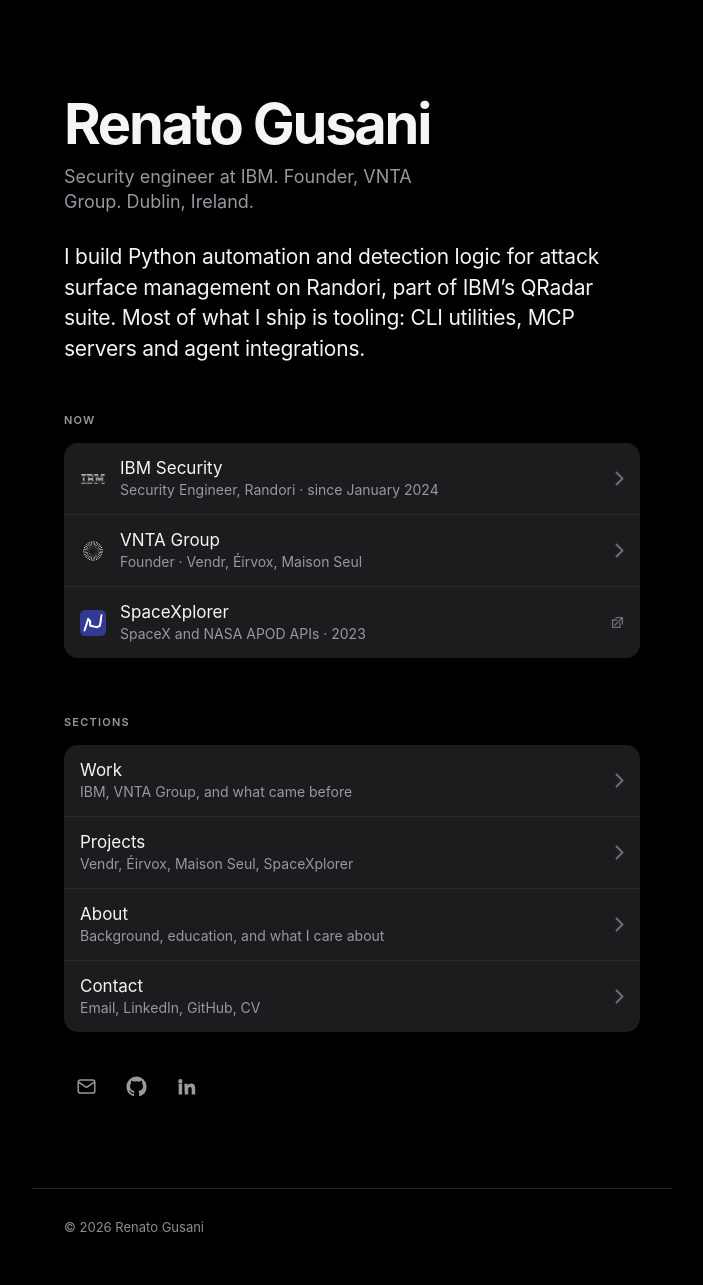
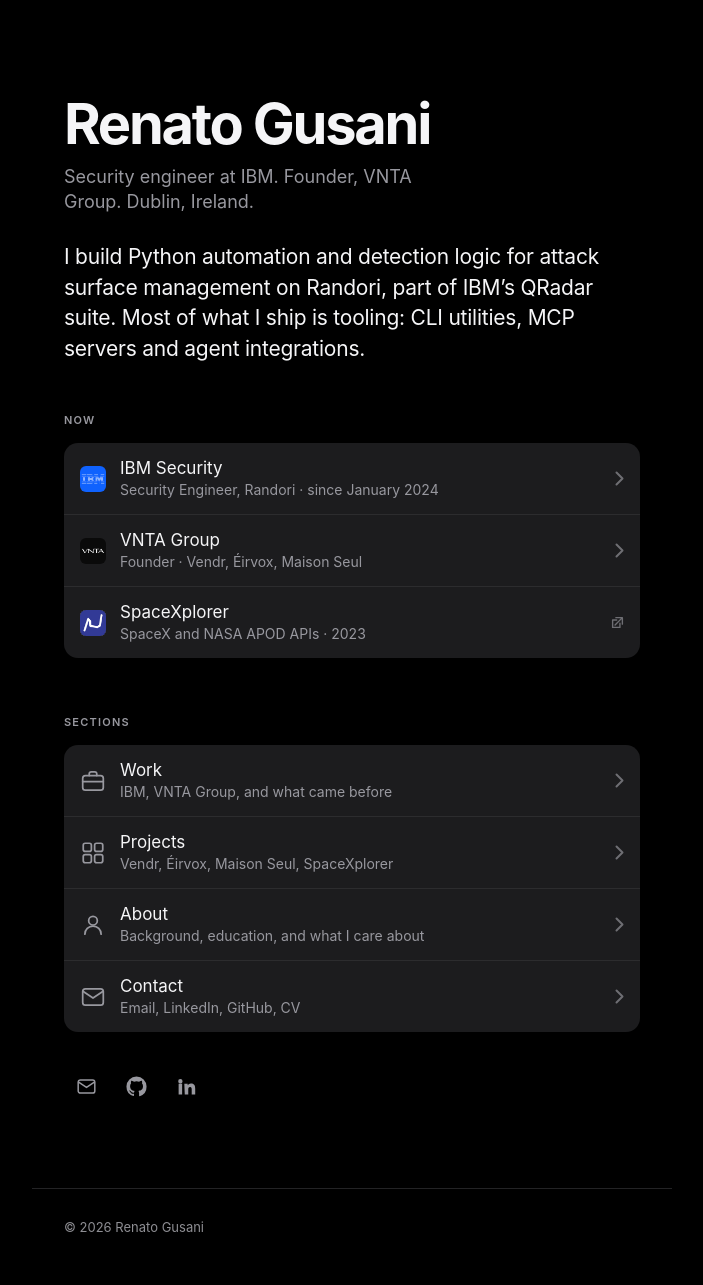
Before and after one commit to renatogusani/personal-site, a Jekyll site: the page built from index.md, in a window 1280 px wide. Shown: the whole page, without its empty margins (288-991 px from the left). Built offline with Jekyll 4.4.1, drawn with Linux system fonts in a browser that asks for light colours.

Commit message:
Use real favicons for the marks, and glyphs for the rest
You were right that SpaceXplorer's row worked because it is the actual
favicon, not something reconstructed. So the set now prefers each
project's own icon:

  eirvox   its real apple-touch-icon, the orange fox, replacing my flat
           silhouette which was invisible on a dark tile
  vnta     its wordmark rather than its symbol. The sunburst is thin
           radiating rays and collapses into a grey dot at 26px
  ibm      the authentic logo path in white on IBM blue
  dell     the same, on Dell blue

IBM and Dell have no reachable official favicon, so brand blue is the
closest honest thing to how they actually appear as an icon, and it puts
them at the same visual weight as the ones that are real.

Rows with no brand of their own now take a line glyph instead of nothing:
Work, Projects, About and Contact on the home page, and email, GitHub,
LinkedIn and CV on the contact page. Grey and unfilled, so navigation
never competes with a real app icon beside it. It is the same split iOS
Settings uses, app rows with icons and system rows with glyphs.

Verified: 202 text nodes at zero WCAG AA failures, every image resolves,
no broken links, no horizontal scroll at 375px.

Co-Authored-By: Claude Opus 5 <noreply@anthropic.com>
Claude-Session: https://claude.ai/code/session_019WrpS6jkpRWjfV3syLupkp

```diff
--- /dev/null
+++ b/_includes/glyph.html
@@ -0,0 +1,22 @@
+{%- comment -%}
+  A line glyph for rows that have no brand mark of their own. Grey and
+  unfilled, so a navigation row never competes with a real app icon beside it.
+  Pass `name`. Silent if the name is unknown.
+{%- endcomment -%}
+{%- assign n = include.name -%}
+{%- capture svg_open -%}<svg class="row-glyph" width="21" height="21" viewBox="0 0 24 24" fill="none" stroke="currentColor" stroke-width="1.6" stroke-linecap="round" stroke-linejoin="round" aria-hidden="true">{%- endcapture -%}
+{%- if n == 'work' -%}
+  {{ svg_open }}<rect x="2.5" y="7" width="19" height="13.5" rx="2.5"/><path d="M8.5 7V5.5A2 2 0 0 1 10.5 3.5h3a2 2 0 0 1 2 2V7"/><path d="M2.5 12.5h19"/></svg>
+{%- elsif n == 'projects' -%}
+  {{ svg_open }}<rect x="3" y="3" width="7.5" height="7.5" rx="1.8"/><rect x="13.5" y="3" width="7.5" height="7.5" rx="1.8"/><rect x="3" y="13.5" width="7.5" height="7.5" rx="1.8"/><rect x="13.5" y="13.5" width="7.5" height="7.5" rx="1.8"/></svg>
+{%- elsif n == 'about' -%}
+  {{ svg_open }}<circle cx="12" cy="8" r="4"/><path d="M4.5 20.5a7.5 7.5 0 0 1 15 0"/></svg>
+{%- elsif n == 'mail' -%}
+  {{ svg_open }}<rect x="2.5" y="4.5" width="19" height="15" rx="2.5"/><path d="m3 7 9 6 9-6"/></svg>
+{%- elsif n == 'github' -%}
+  <svg class="row-glyph" width="21" height="21" viewBox="0 0 24 24" fill="currentColor" aria-hidden="true"><path d="M12 .5A11.5 11.5 0 0 0 .5 12a11.5 11.5 0 0 0 7.86 10.92c.58.1.79-.25.79-.56v-2c-3.2.7-3.88-1.37-3.88-1.37-.53-1.34-1.29-1.7-1.29-1.7-1.05-.72.08-.7.08-.7 1.16.08 1.77 1.2 1.77 1.2 1.03 1.77 2.7 1.26 3.36.96.1-.75.4-1.26.73-1.55-2.55-.29-5.24-1.28-5.24-5.7 0-1.26.45-2.29 1.19-3.1-.12-.29-.52-1.46.11-3.05 0 0 .97-.31 3.18 1.18a11 11 0 0 1 5.79 0c2.2-1.5 3.17-1.18 3.17-1.18.63 1.59.24 2.76.12 3.05.74.81 1.19 1.84 1.19 3.1 0 4.43-2.7 5.4-5.26 5.69.41.36.78 1.06.78 2.14v3.17c0 .31.21.67.8.56A11.5 11.5 0 0 0 23.5 12 11.5 11.5 0 0 0 12 .5Z"/></svg>
+{%- elsif n == 'linkedin' -%}
+  <svg class="row-glyph" width="21" height="21" viewBox="0 0 24 24" fill="currentColor" aria-hidden="true"><path d="M4.98 3.5A2.5 2.5 0 1 1 2.5 6 2.49 2.49 0 0 1 4.98 3.5ZM3 8.98h4V21H3ZM9.5 8.98h3.83v1.64h.05a4.2 4.2 0 0 1 3.78-2.08c4.04 0 4.79 2.66 4.79 6.12V21h-4v-5.5c0-1.31-.02-3-1.83-3-1.83 0-2.11 1.43-2.11 2.9V21h-4Z"/></svg>
+{%- elsif n == 'document' -%}
+  {{ svg_open }}<path d="M14 2.75H7A2.25 2.25 0 0 0 4.75 5v14A2.25 2.25 0 0 0 7 21.25h10A2.25 2.25 0 0 0 19.25 19V8Z"/><path d="M14 2.75V8h5.25"/><path d="M8.75 13.5h6.5M8.75 17h4"/></svg>
+{%- endif -%}
--- a/_includes/group.html
+++ b/_includes/group.html
@@ -7,6 +7,7 @@
     url   optional, makes the row a link and adds a chevron
     ext   optional, true for links that leave the site
     mark  optional, path to a small square brand mark shown before the text
+    icon  optional, a glyph name from glyph.html, for rows with no brand mark
 {%- endcomment -%}
 <ul class="group">
   {%- for row in include.rows -%}
@@ -15,6 +16,8 @@
       {%- else -%}<div class="row-inner">{%- endif -%}
         {%- if row.mark -%}
           <img class="row-mark" src="{{ row.mark | relative_url }}" alt="" width="26" height="26" loading="lazy" decoding="async">
+        {%- elsif row.icon -%}
+          {% include glyph.html name=row.icon %}
         {%- endif -%}
         <span class="row-text">
           <span class="row-name">{{ row.name }}</span>
--- a/assets/css/main.scss
+++ b/assets/css/main.scss
@@ -366,6 +366,18 @@ a.row-inner {
 
 .entry-mark + .when { margin-top: 0; }
 
+// A line glyph stands in the same slot as a brand mark, but stays grey and
+// untiled so navigation rows never compete with a real app icon.
+.row-glyph {
+  flex: 0 0 auto;
+  width: 1.625rem;
+  height: 1.625rem;
+  color: $fg3;
+  display: block;
+}
+
+a.row-inner:hover .row-glyph { color: $fg; }
+
 .row-mark {
   flex: 0 0 auto;
   width: 1.625rem;
--- a/index.md
+++ b/index.md
@@ -24,15 +24,19 @@ sections:
   - name: Work
     meta: IBM, VNTA Group, and what came before
     url: /work/
+    icon: work
   - name: Projects
     meta: "Vendr, Éirvox, Maison Seul, SpaceXplorer"
     url: /projects/
+    icon: projects
   - name: About
     meta: Background, education, and what I care about
     url: /about/
+    icon: about
   - name: Contact
     meta: Email, LinkedIn, GitHub, CV
     url: /contact/
+    icon: mail
 ---
 
 <header class="home-head">
```
Also changed, not shown: about.md (+1 -0 lines), contact.md (+4 -0 lines), README.md, assets/img/marks/dell.png, assets/img/marks/eirvox.png, assets/img/marks/ibm.png, assets/img/marks/vnta.png.
